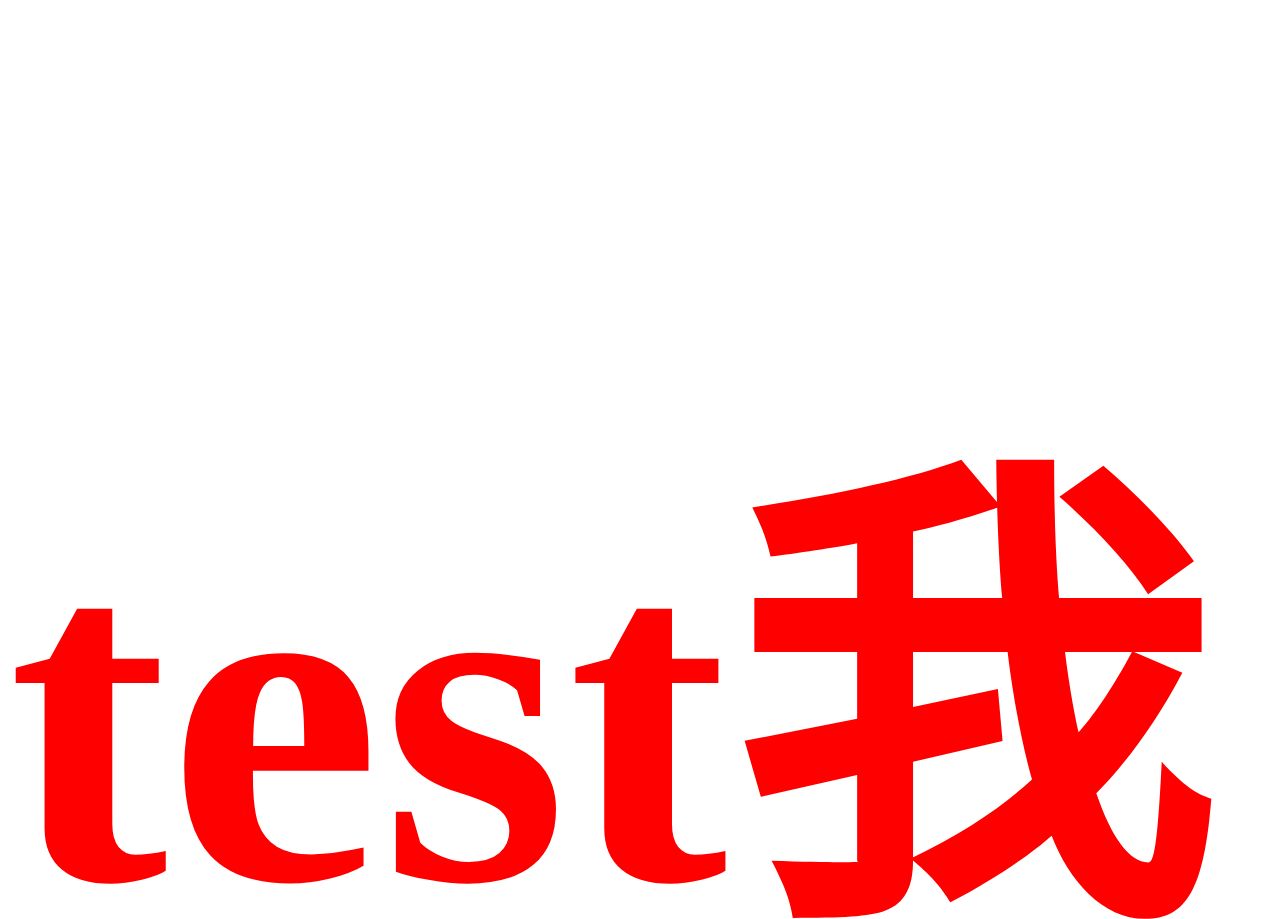
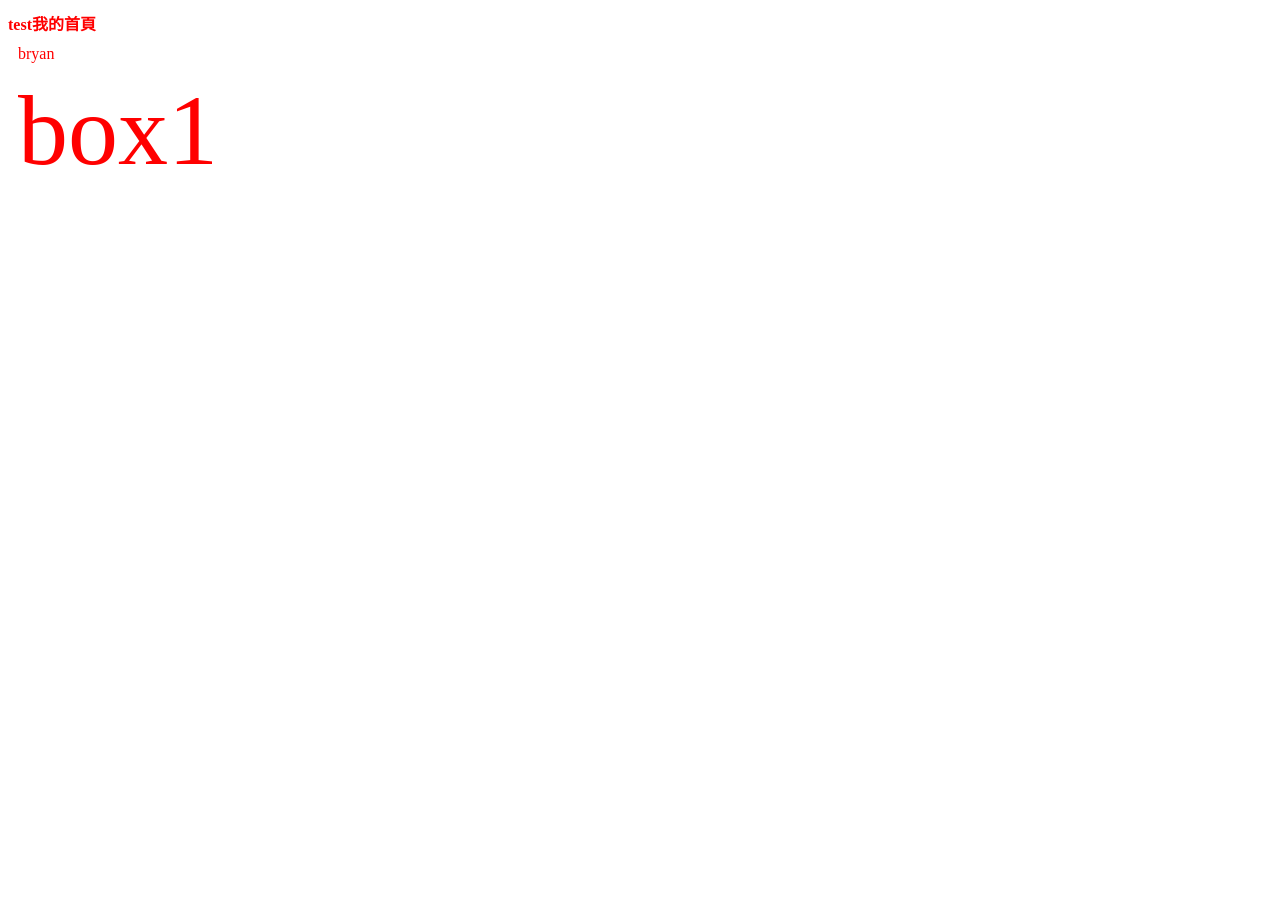
Before and after one commit to sexfat/bd101, a website: page index.html in a window 1280 px wide. Shown: the top 919 px of the page. After the commit the page ends 800 px from the top, so only its background shows below. Drawn offline with Linux system fonts and the light colour scheme.

Commit message:
update nesting

```diff
--- a/index.html
+++ b/index.html
@@ -9,11 +9,11 @@
 </head>
 <body>
     <h1>test我的首頁</h1>
-    <header>
-        <div>
-            選單
-        </div>
-    </header>
+     <div class="box">
+       <span>bryan
+           <div class="box1">box1</div>
+       </span>
+     </div>
 
 </body>
 </html>
--- a/sass/main.scss
+++ b/sass/main.scss
@@ -1,4 +1,4 @@
-$num :30em;
+$num :1em;
 $red-color: #f00;
 $blue-color: blue;
 
@@ -6,6 +6,15 @@ $blue-color: blue;
 h1 {
     font-size: $num;
     color: $red-color;
+}
+.box {
+ span {
+   color: #f00;
+   .box1 {
+       margin:10px;
+       font-size: 100px;
+   }
+ }
 }
 
 h2 {
```
Also changed, not shown: css/main.css.
